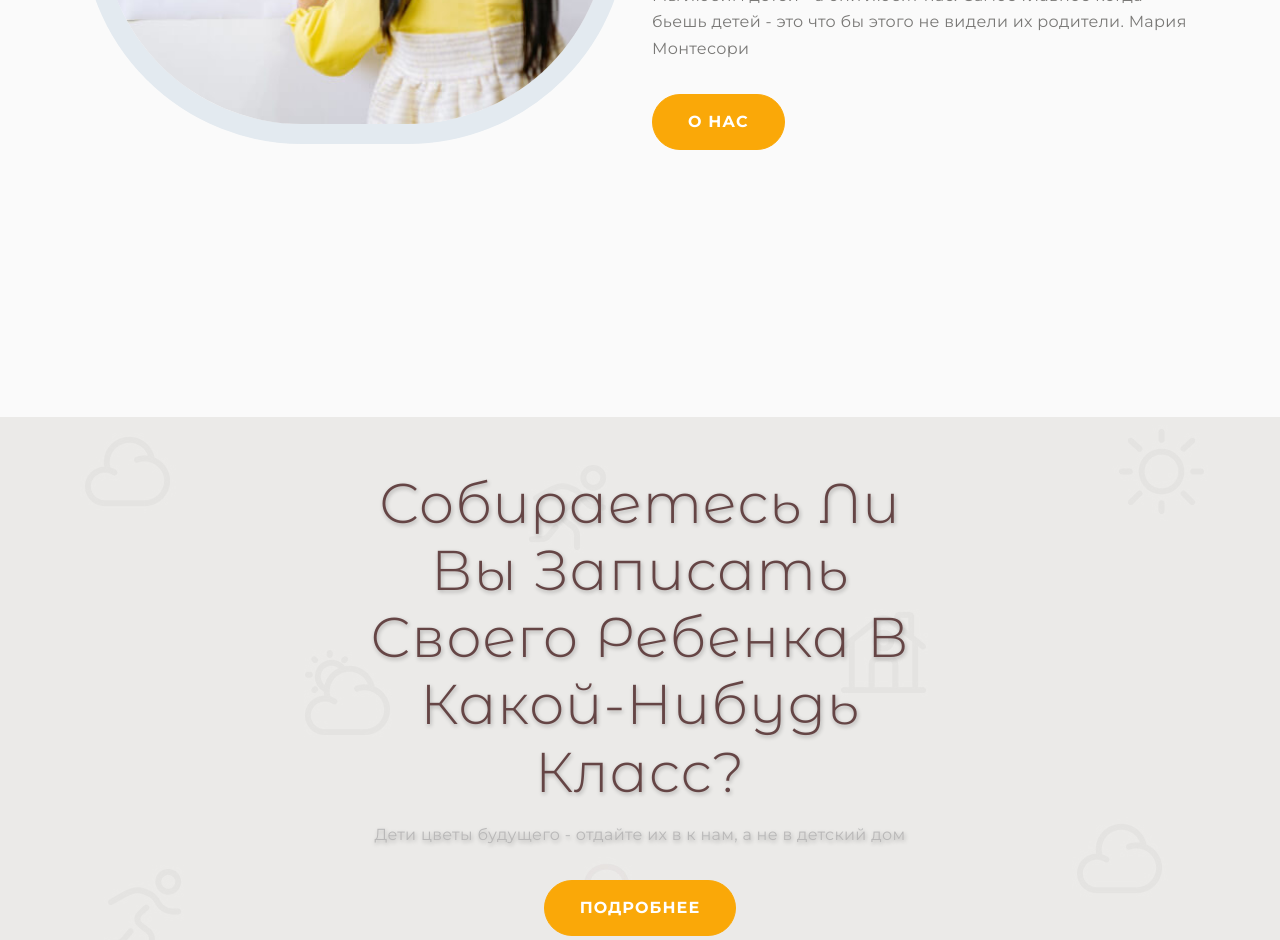
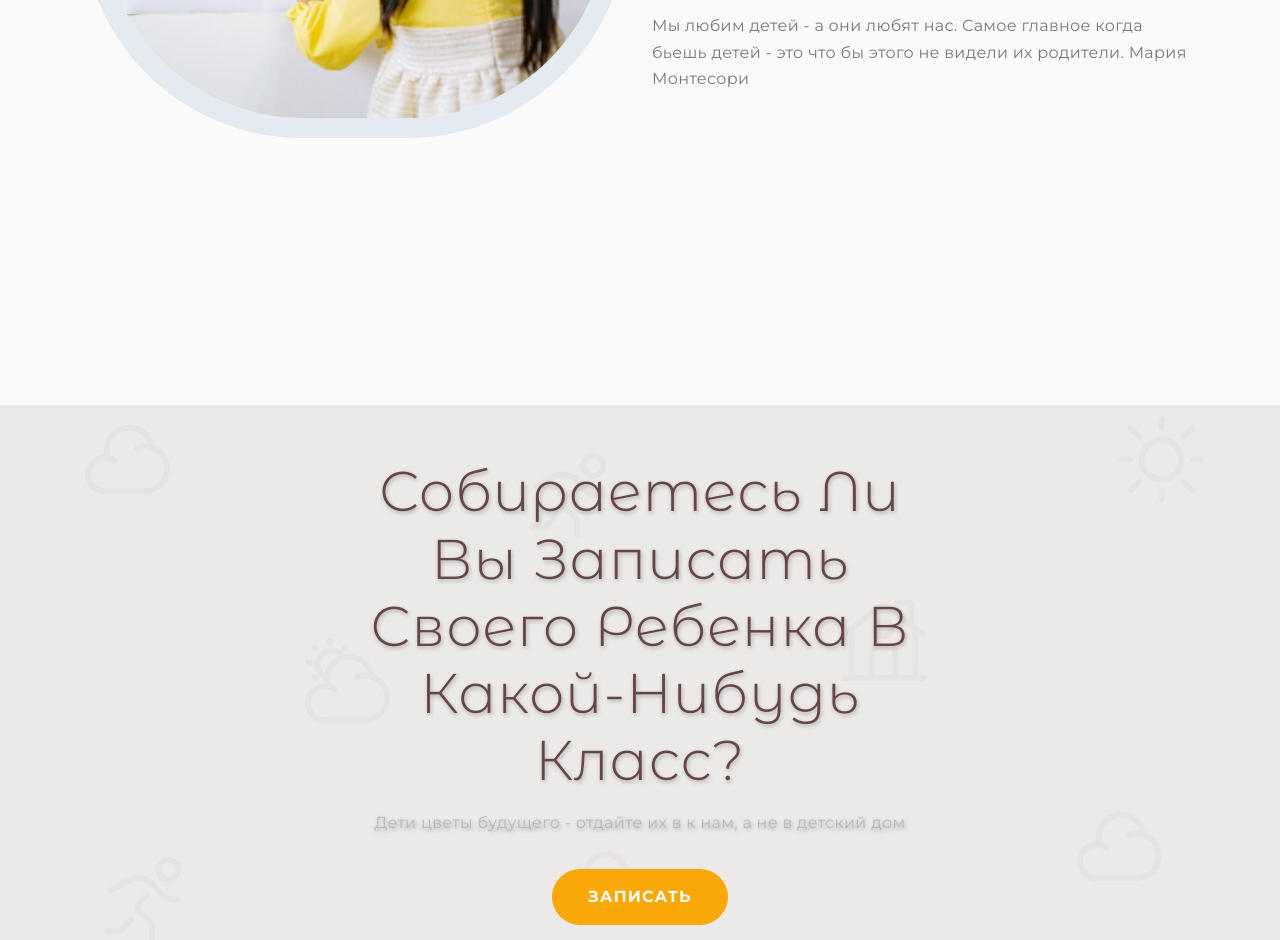
Before and after one commit to alenki/Mozaika-website, a website built with Vite: page index.html in a window 1280 px wide. Shown: the part 2081-3021 px from the top of the page. Built offline with nearby package versions, Linux system fonts and the light colour scheme; a script that the page names is missing; a web font is replaced by a local one.

Commit message:
Fixed up all buttons

```diff
--- a/index.html
+++ b/index.html
@@ -270,7 +270,7 @@
 
           <div class="banner-content text-center m-auto" data-aos="zoom-out">
             <h2 class="banner-title display-1 text-white mb-0">Мозаика</h2>
-            <a href="about.html" class="btn btn-primary mt-3">о нас</a>
+            <a href="#about-us_school" class="btn btn-primary mt-3">о нас</a>
           </div>
 
         </div>
@@ -307,7 +307,7 @@
 
           <div class="banner-content text-center m-auto" data-aos="zoom-out">
             <h2 class="banner-title display-1 text-white mb-0">Мозаика</h2>
-            <a href="about.html" class="btn btn-primary mt-3">о нас</a>
+            <a href="#about-us_school" class="btn btn-primary mt-3">о нас</a>
           </div>
         </div>
         <div class="swiper-slide d-flex jarallax position-relative"
@@ -343,7 +343,7 @@
 
           <div class="banner-content text-center m-auto" data-aos="zoom-out">
             <h2 class="banner-title display-1 text-white mb-0">Мозаика</h2>
-            <a href="about.html" class="btn btn-primary mt-3">о нас</a>
+            <a href="#about-us_school" class="btn btn-primary mt-3">о нас</a>
           </div>
         </div>
 
@@ -383,7 +383,6 @@
             <h2 class="display-4 mb-3">Добро пожаловать в нашу школу</h2>
           </div>
           <p>Мы любим детей - а они любят нас. Самое главное когда бьешь детей - это что бы этого не видели их родители. Мария Монтесори</p>
-          <a class="btn btn-primary mt-3" href="about.html">О нас</a>
         </div>
 
       </div>
@@ -446,7 +445,6 @@
             <h2 class="display-4 mb-3">Добро пожаловать в наш детский сад</h2>
           </div>
           <p>Мы любим детей - а они любят нас. Самое главное когда бьешь детей - это что бы этого не видели их родители. Мария Монтесори</p>
-          <a class="btn btn-primary mt-3" href="about.html">О нас</a>
         </div>
 
       </div>
@@ -463,7 +461,7 @@
         </div>
 
         <p class="banner-title-3">Дети цветы будущего - отдайте их в к нам,  а не в детский дом</p>
-        <a class="btn btn-primary mt-3" href="enrollment.html">Подробнее</a>
+        <a class="btn btn-primary mt-3" href="#enroll">Записать</a>
       </div>
 
     </div>
@@ -916,9 +914,6 @@
               class=" post-image img-fluid rounded-4"></a>
         </div>
       </div>
-      <div class="text-center">
-        <a class="btn btn-primary mt-4" href="gallery.html">Галерея</a>
-      </div>
     </div>
   </section>
 
@@ -1023,9 +1018,6 @@
           </div>
         </div>
 
-      </div>
-      <div class="text-center">
-        <a class="btn btn-primary mt-5" href="blog.html">Все новости</a>
       </div>
     </div>
     </div>
```
